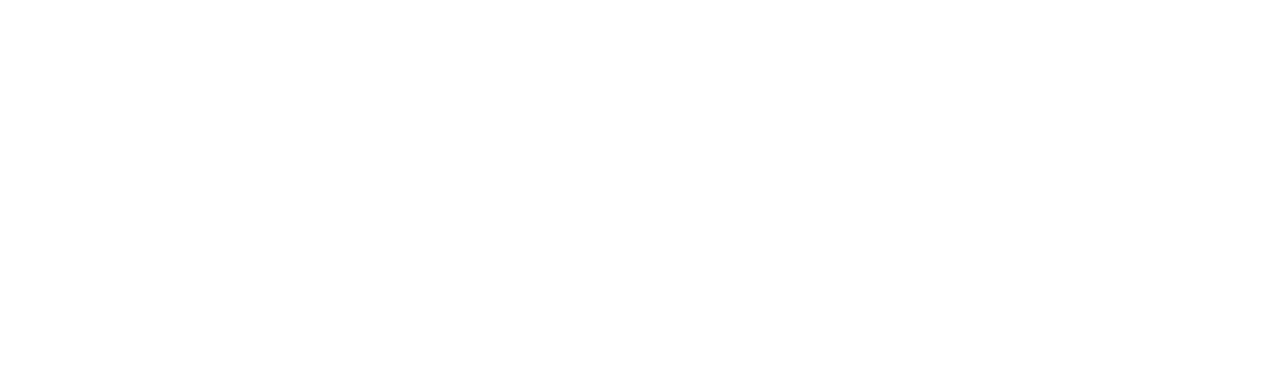
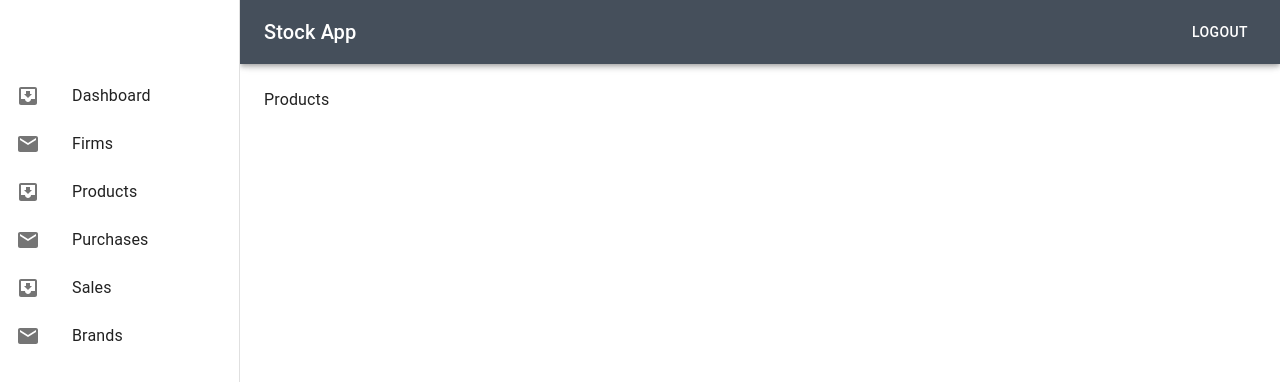
Before and after one commit to UYSALCORP/stock-management-app, a React (Vite) app: page /stock/products in a window 1280 px wide. Before the commit this address had no page. Shown: the top 382 px of the page. Built offline with nearby package versions, Linux system fonts and the light colour scheme.

Commit message:
dashboard

```diff
--- /dev/null
+++ b/src/pages/Brands.jsx
@@ -0,0 +1,9 @@
+import React from 'react'
+
+const Brands = () => {
+  return (
+    <div>Brands</div>
+  )
+}
+
+export default Brands
--- a/src/pages/Dashboard.jsx
+++ b/src/pages/Dashboard.jsx
@@ -1,27 +1,199 @@
-import React from "react";
-import AppBar from "@mui/material/AppBar";
-import Box from "@mui/material/Box";
-import CssBaseline from "@mui/material/CssBaseline";
-import Toolbar from "@mui/material/Toolbar";
-import Button from "@mui/material/Button";
-import Typography from "@mui/material/Typography";
+// import React from "react";
+// import AppBar from "@mui/material/AppBar";
+// import Box from "@mui/material/Box";
+// import CssBaseline from "@mui/material/CssBaseline";
+// import Toolbar from "@mui/material/Toolbar";
+// import Button from "@mui/material/Button";
+// import Typography from "@mui/material/Typography";
+// import useAuthCall from "../hook/useAuthCall";
+
+
+// function Dashboard() {
+//   const {logout}=useAuthCall()
+
+//   return (
+//     <Box sx={{ display: "flex" }}>
+//       <CssBaseline />
+//       <AppBar position="fixed">
+//         <Toolbar>
+//           <Typography variant="h6" component="div" sx={{ flexGrow: 1 }}>
+//             STOCK APP
+//           </Typography>
+//           <Button color="inherit" onClick={logout} >Logout</Button>
+//         </Toolbar>
+//       </AppBar>
+//     </Box>
+//   );
+// }
+
+// export default Dashboard;
+
+
+import * as React from 'react';
+import AppBar from '@mui/material/AppBar';
+import Box from '@mui/material/Box';
+import CssBaseline from '@mui/material/CssBaseline';
+import Divider from '@mui/material/Divider';
+import Drawer from '@mui/material/Drawer';
+import IconButton from '@mui/material/IconButton';
+import InboxIcon from '@mui/icons-material/MoveToInbox';
+import List from '@mui/material/List';
+import ListItem from '@mui/material/ListItem';
+import ListItemButton from '@mui/material/ListItemButton';
+import ListItemIcon from '@mui/material/ListItemIcon';
+import ListItemText from '@mui/material/ListItemText';
+import MailIcon from '@mui/icons-material/Mail';
+import MenuIcon from '@mui/icons-material/Menu';
+import Toolbar from '@mui/material/Toolbar';
+import Typography from '@mui/material/Typography';
+import { Button } from '@mui/material';
 import useAuthCall from "../hook/useAuthCall";
+import { useNavigate } from 'react-router-dom';
+import { Outlet } from 'react-router-dom';
 
-function Dashboard() {
-  const {logout} = useAuthCall()
+const drawerWidth = 240;
+
+function ResponsiveDrawer(props) {
+  const { window } = props;
+  const [mobileOpen, setMobileOpen] = React.useState(false);
+  const [isClosing, setIsClosing] = React.useState(false);
+  const {logout}=useAuthCall()
+  const navigate = useNavigate()
+
+  const handleDrawerClose = () => {
+    setIsClosing(true);
+    setMobileOpen(false);
+  };
+
+  const handleDrawerTransitionEnd = () => {
+    setIsClosing(false);
+  };
+
+  const handleDrawerToggle = () => {
+    if (!isClosing) {
+      setMobileOpen(!mobileOpen);
+    }
+  };
+
+
+const links=[
+
+  {title:"Dashboard",
+    url:""
+  },
+  {title:"Firms",
+    url:"firms"
+  },
+  {title:"Products",
+    url:"products"
+  },
+  {title:"Purchases",
+    url:"purchases"
+  },
+  {title:"Sales",
+    url:"sales"
+  },
+  {title:"Brands",
+    url:"brands"
+  }
+]
+
+
+
+  const drawer = (
+    <div>
+      <Toolbar />
+      <List>
+        {links.map((item, index) => (
+          <ListItem key={index} disablePadding>
+            <ListItemButton onClick={()=>navigate(`${item.url}`)}>
+              <ListItemIcon>
+                {index % 2 === 0 ? <InboxIcon /> : <MailIcon />}
+              </ListItemIcon>
+              <ListItemText primary={item.title} />
+            </ListItemButton>
+          </ListItem>
+        ))}
+      </List>
+
+
+    </div>
+  );
+
+  // Remove this const when copying and pasting into your project.
+  const container = window !== undefined ? () => window().document.body : undefined;
+
   return (
-    <Box sx={{ display: "flex" }}>
+    <Box sx={{ display: 'flex' }}>
       <CssBaseline />
-      <AppBar position="fixed">
-        <Toolbar>
-          <Typography variant="h6" component="div" sx={{ flexGrow: 1 }}>
-            STOCK APP
+      <AppBar
+        position="fixed"
+        sx={{
+          width: { sm: `calc(100% - ${drawerWidth}px)` },
+          ml: { sm: `${drawerWidth}px` },
+        }}
+      >
+        <Toolbar  sx={{display:"flex", justifyContent:"space-between"}} >
+          <IconButton
+            color="inherit"
+            aria-label="open drawer"
+            edge="start"
+            onClick={handleDrawerToggle}
+            sx={{ mr: 2, display: { sm: 'none' } }}
+          >
+            <MenuIcon />
+          </IconButton>
+          <Typography variant="h6" noWrap component="div">
+           Stock App
           </Typography>
-          <Button color="inherit" onClick={logout}>Logout</Button>
+          <Button color="inherit" onClick={logout} >Logout</Button>
         </Toolbar>
+
       </AppBar>
+      <Box
+        component="nav"
+        sx={{ width: { sm: drawerWidth }, flexShrink: { sm: 0 } }}
+        aria-label="mailbox folders"
+      >
+        {/* The implementation can be swapped with js to avoid SEO duplication of links. */}
+        <Drawer
+          container={container}
+          variant="temporary"
+          open={mobileOpen}
+          onTransitionEnd={handleDrawerTransitionEnd}
+          onClose={handleDrawerClose}
+          ModalProps={{
+            keepMounted: true, // Better open performance on mobile.
+          }}
+          sx={{
+            display: { xs: 'block', sm: 'none' },
+            '& .MuiDrawer-paper': { boxSizing: 'border-box', width: drawerWidth },
+          }}
+        >
+          {drawer}
+        </Drawer>
+        <Drawer
+          variant="permanent"
+          sx={{
+            display: { xs: 'none', sm: 'block' },
+            '& .MuiDrawer-paper': { boxSizing: 'border-box', width: drawerWidth },
+          }}
+          open
+        >
+          {drawer}
+        </Drawer>
+      </Box>
+      <Box
+        component="main"
+        sx={{ flexGrow: 1, p: 3, width: { sm: `calc(100% - ${drawerWidth}px)` } }}
+      >
+        <Toolbar />
+          {/* İçerik Buraya Gelecek */}
+          <Outlet/>
+      </Box>
     </Box>
   );
 }
 
-export default Dashboard;
+
+export default ResponsiveDrawer;
--- /dev/null
+++ b/src/pages/Firms.jsx
@@ -0,0 +1,9 @@
+import React from 'react'
+
+const Firms = () => {
+  return (
+    <div>Firms</div>
+  )
+}
+
+export default Firms
--- /dev/null
+++ b/src/pages/Home.jsx
@@ -0,0 +1,9 @@
+import React from 'react'
+
+const Home = () => {
+  return (
+    <div>Home</div>
+  )
+}
+
+export default Home
--- /dev/null
+++ b/src/pages/Products.jsx
@@ -0,0 +1,9 @@
+import React from 'react'
+
+const Products = () => {
+  return (
+    <div>Products</div>
+  )
+}
+
+export default Products
--- /dev/null
+++ b/src/pages/Purchases.jsx
@@ -0,0 +1,9 @@
+import React from 'react'
+
+const Purchases = () => {
+  return (
+    <div>Purchases</div>
+  )
+}
+
+export default Purchases
--- /dev/null
+++ b/src/pages/Sales.jsx
@@ -0,0 +1,9 @@
+import React from 'react'
+
+const Sales = () => {
+  return (
+    <div>Sales</div>
+  )
+}
+
+export default Sales
--- a/src/router/AppRouter.jsx
+++ b/src/router/AppRouter.jsx
@@ -4,6 +4,12 @@
 import Register from "../pages/Register";
 import PrivateRouter from "./PrivateRouter";
 import Dashboard from "../pages/Dashboard";
+import Firms from "../pages/Firms";
+import Brands from "../pages/Brands";
+import Purchases from "../pages/Purchases";
+import Sales from "../pages/Sales";
+import Products from "../pages/Products";
+import Home from "../pages/Home";
 
 const AppRouter = () => {
   return (
@@ -12,7 +18,14 @@
         <Route path="/" element={<Login />} />
         <Route path="/register" element={<Register />} />
         <Route path="/stock" element={<PrivateRouter />}>
-          <Route path="" element={<Dashboard />} />
+          <Route path="" element={<Dashboard />}>
+            <Route index element={<Home/>}/>
+            <Route path="firms" element={<Firms/>} />
+            <Route path="brands" element={<Brands/>} />
+            <Route path="purchases" element={<Purchases/>} />
+            <Route path="sales" element={<Sales/>} />
+            <Route path="products" element={<Products/>} />
+          </Route>
         </Route>
       </Routes>
     </Router>
```
